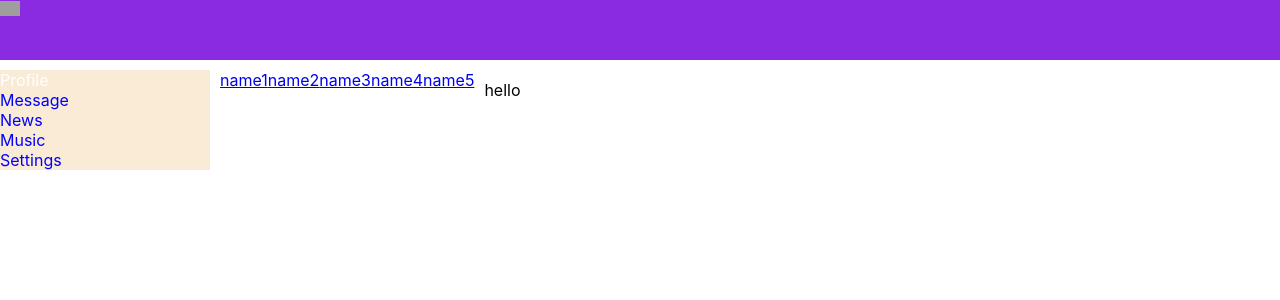
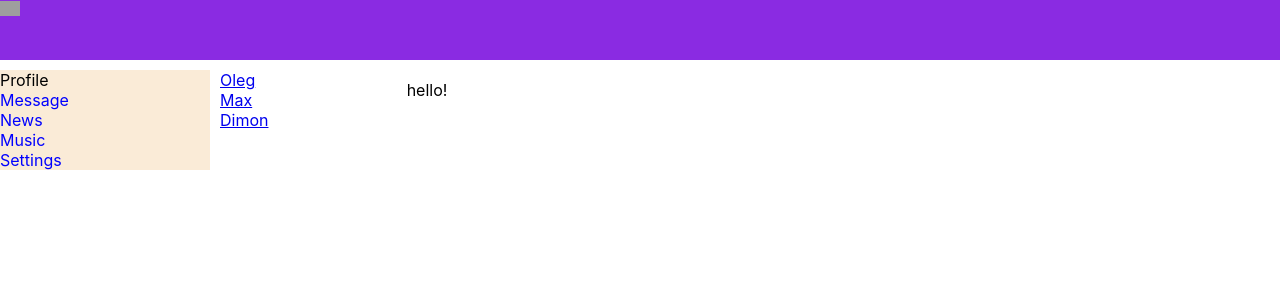
Before and after one commit to Yapichoy/React-Social-Net, a React app: page /dialogs in a window 1280 px wide. Shown: the top 300 px of the page. Built offline with nearby package versions, Linux system fonts and the light colour scheme; grey boxes are pictures that could not be loaded.

Commit message:
23 lesson

```diff
--- a/src/components/Dialogs/Dialogs.jsx
+++ b/src/components/Dialogs/Dialogs.jsx
@@ -2,17 +2,23 @@ import React from 'react';
 import s from './Dialogs.module.css';
 import {NavLink} from "react-router-dom";
 
+const DialogItem = (props) => (
+  <div className={s.dialog}>
+    <NavLink to={`/dialogs/${props.id}`}>{props.name}</NavLink>
+  </div>
+);
+const Message = (props) => (
+  <div className={s.message}>{props.message}</div>
+)
 const Dialogs = () => (
   <div className={s.dialogs}>
     <div className={s.dialogsItems}>
-      <NavLink to="/" className={s.dialog}>name1</NavLink>
-      <NavLink to="/" className={s.dialog}>name2</NavLink>
-      <NavLink to="/" className={s.dialog}>name3</NavLink>
-      <NavLink to="/" className={s.dialog}>name4</NavLink>
-      <NavLink to="/" className={s.dialog}>name5</NavLink>
+      <DialogItem name="Oleg" id="1"/>
+      <DialogItem name="Max" id="2"/>
+      <DialogItem name="Dimon" id="3"/>
     </div>
     <div className={s.messages}>
-      <div className={s.message}>hello</div>
+      <Message message={"hello!"}/>
     </div>
   </div>
 );
--- a/src/components/Navbar/Navbar.module.css
+++ b/src/components/Navbar/Navbar.module.css
@@ -3,7 +3,7 @@
     background-color: antiquewhite;
 }
 .item {
-    color: white;
+    color: black;
     text-decoration: none;
 }
 .active {
--- a/src/components/Profile/MyPosts/MyPosts.jsx
+++ b/src/components/Profile/MyPosts/MyPosts.jsx
@@ -3,7 +3,7 @@ import Post from "./Post/Post";
 
 const MyPosts = () => (
   <div>
-    My Posts
+    <h3>My Posts</h3>
     <div>
       <textarea name="" id="" cols="30" rows="2"></textarea>
       <button>Add Post</button>
--- a/src/components/Profile/Profile.jsx
+++ b/src/components/Profile/Profile.jsx
@@ -1,10 +1,11 @@
 import React from 'react';
 import s from './Profile.module.css';
 import MyPosts from "./MyPosts/MyPosts";
+import ProfileInfo from "./ProfileInfo/ProfileInfo";
 
 const Profile = () => (
   <div>
-    <img src="https://avatars.mds.yandex.net/get-zen_doc/1107063/pub_5b90e349adeb8200aa3ace17_5b910175c586d600aa836613/scale_1200" alt=""/>
+    <ProfileInfo/>
     <MyPosts/>
   </div>
 );
--- /dev/null
+++ b/src/components/Profile/ProfileInfo/ProfileInfo.jsx
@@ -0,0 +1,16 @@
+import React from 'react';
+import s from './ProfileInfo.module.css'
+const ProfileInfo = () => (
+  <div>
+    <div>
+      <img
+        src="https://avatars.mds.yandex.net/get-zen_doc/1107063/pub_5b90e349adeb8200aa3ace17_5b910175c586d600aa836613/scale_1200"
+        alt=""/>
+    </div>
+    <div className={s.descriptionInfo}>
+      ava + description
+    </div>
+  </div>
+);
+
+export default ProfileInfo;
--- /dev/null
+++ b/src/components/Profile/ProfileInfo/ProfileInfo.module.css
@@ -0,0 +1,3 @@
+.descriptionInfo {
+ padding: 10px;
+}
```
